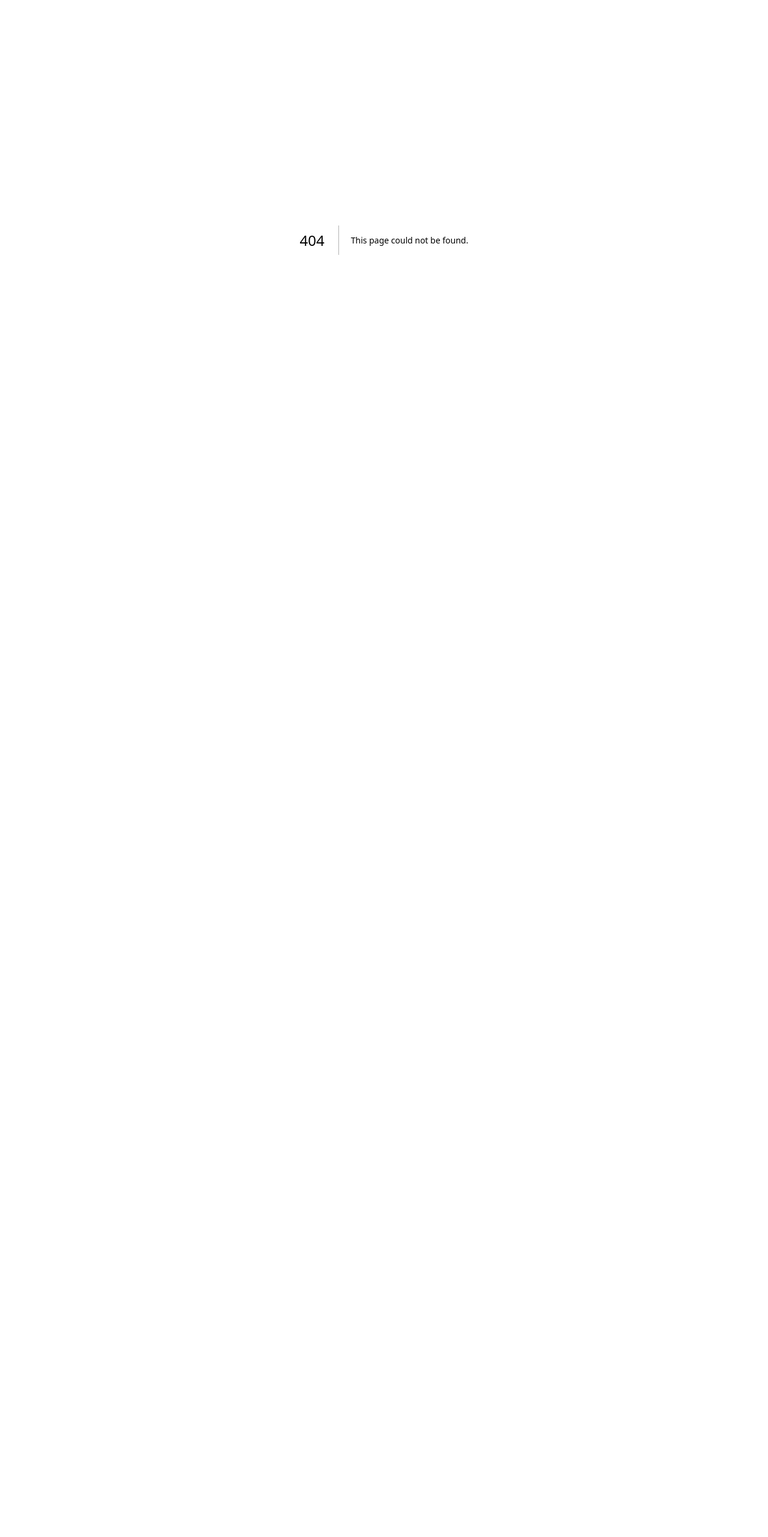
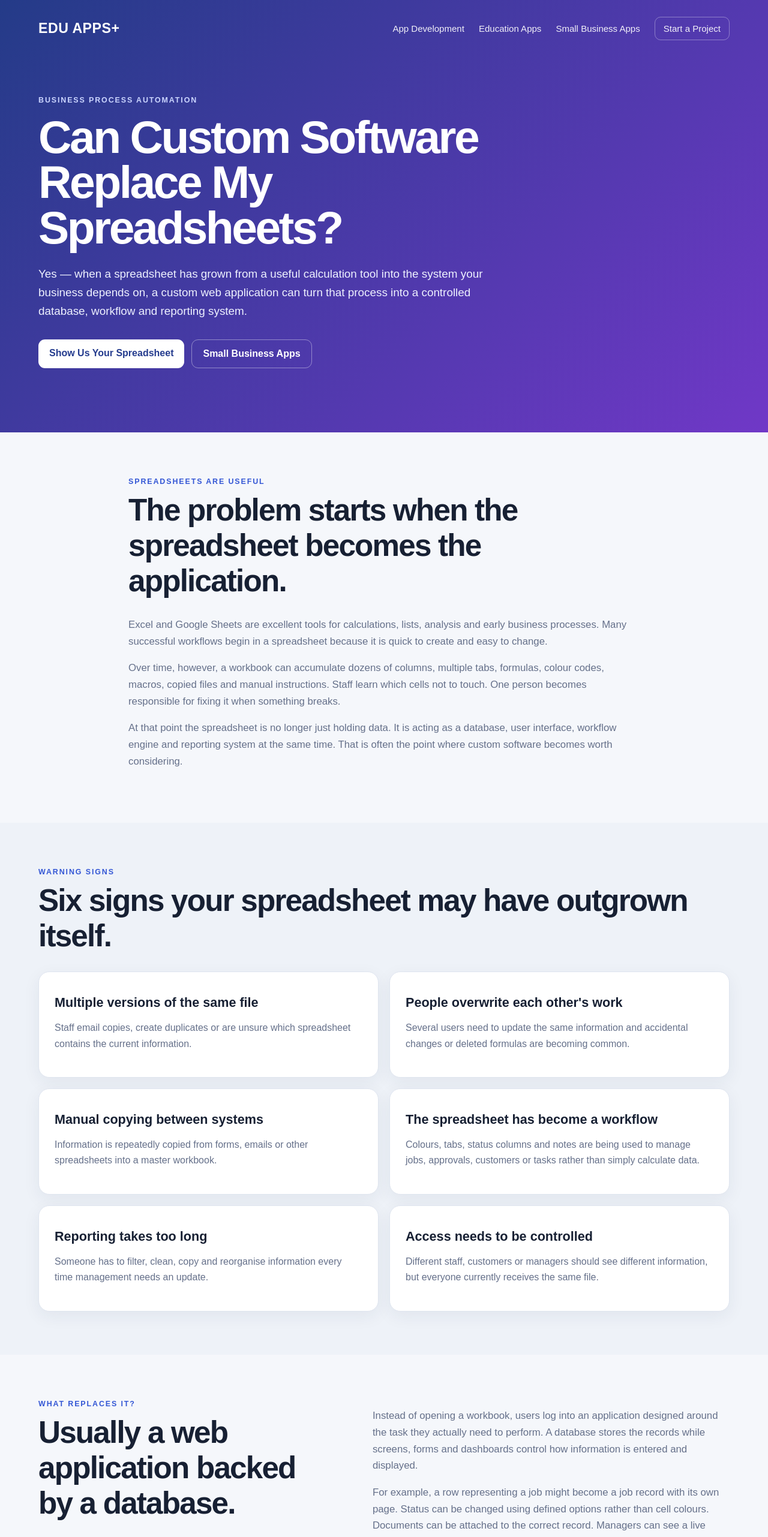
Before and after one commit to trevore777/eduappsplus_website, a Next.js app: page /replace-spreadsheets-with-software in a window 1280 px wide. Before the commit this address had no page. Shown: the top 2563 px of the page at 60% size. Before the commit the page ends 800 px from the top, so only its background shows below. Built offline with nearby package versions, Linux system fonts and the light colour scheme.

Commit message:
Add spreadsheet replacement software guide

```diff
--- /dev/null
+++ b/app/replace-spreadsheets-with-software/page.js
@@ -0,0 +1,56 @@
+import Link from "next/link";
+
+export const metadata = {
+  title: "Can Custom Software Replace My Spreadsheets? | EDU Apps Plus",
+  description: "Learn when a growing spreadsheet process should become a custom business application, including databases, workflows, permissions, automation, reporting and AI.",
+  alternates: { canonical: "/replace-spreadsheets-with-software" },
+};
+
+const signs = [
+  ["Multiple versions of the same file", "Staff email copies, create duplicates or are unsure which spreadsheet contains the current information."],
+  ["People overwrite each other's work", "Several users need to update the same information and accidental changes or deleted formulas are becoming common."],
+  ["Manual copying between systems", "Information is repeatedly copied from forms, emails or other spreadsheets into a master workbook."],
+  ["The spreadsheet has become a workflow", "Colours, tabs, status columns and notes are being used to manage jobs, approvals, customers or tasks rather than simply calculate data."],
+  ["Reporting takes too long", "Someone has to filter, clean, copy and reorganise information every time management needs an update."],
+  ["Access needs to be controlled", "Different staff, customers or managers should see different information, but everyone currently receives the same file."],
+];
+
+export default function ReplaceSpreadsheetsPage() {
+  return <>
+    <header className="siteHeader"><div className="wrap">
+      <div className="top"><Link className="brand" href="/">EDU APPS+</Link><nav className="mainNav"><Link href="/app-development">App Development</Link><Link href="/education-apps">Education Apps</Link><Link href="/small-business-apps">Small Business Apps</Link><Link className="navCta" href="/enquire">Start a Project</Link></nav></div>
+      <div className="commercialHero"><span className="eyebrow">Business process automation</span><h1>Can Custom Software Replace My Spreadsheets?</h1><p>Yes — when a spreadsheet has grown from a useful calculation tool into the system your business depends on, a custom web application can turn that process into a controlled database, workflow and reporting system.</p><div className="heroActions"><Link className="primaryButton" href="/enquire">Show Us Your Spreadsheet</Link><Link className="secondaryButton" href="/small-business-apps">Small Business Apps</Link></div></div>
+    </div></header>
+
+    <main>
+      <section className="commercialSection"><div className="wrap narrow"><span className="eyebrow dark">Spreadsheets are useful</span><h2 className="largeHeading">The problem starts when the spreadsheet becomes the application.</h2><div className="aboutCopy"><p>Excel and Google Sheets are excellent tools for calculations, lists, analysis and early business processes. Many successful workflows begin in a spreadsheet because it is quick to create and easy to change.</p><p>Over time, however, a workbook can accumulate dozens of columns, multiple tabs, formulas, colour codes, macros, copied files and manual instructions. Staff learn which cells not to touch. One person becomes responsible for fixing it when something breaks.</p><p>At that point the spreadsheet is no longer just holding data. It is acting as a database, user interface, workflow engine and reporting system at the same time. That is often the point where custom software becomes worth considering.</p></div></div></section>
+
+      <section className="commercialSection altSection"><div className="wrap"><span className="eyebrow dark">Warning signs</span><h2 className="largeHeading">Six signs your spreadsheet may have outgrown itself.</h2><div className="serviceGrid">{signs.map(([title,text]) => <div className="serviceCard" key={title}><h3>{title}</h3><p>{text}</p></div>)}</div></div></section>
+
+      <section className="commercialSection"><div className="wrap aboutGrid"><div><span className="eyebrow dark">What replaces it?</span><h2 className="largeHeading">Usually a web application backed by a database.</h2></div><div className="aboutCopy"><p>Instead of opening a workbook, users log into an application designed around the task they actually need to perform. A database stores the records while screens, forms and dashboards control how information is entered and displayed.</p><p>For example, a row representing a job might become a job record with its own page. Status can be changed using defined options rather than cell colours. Documents can be attached to the correct record. Managers can see a live dashboard without asking someone to prepare another spreadsheet.</p><p>The goal is not to recreate every spreadsheet cell on a webpage. It is to understand why the spreadsheet exists and design a cleaner workflow around the underlying business process.</p></div></div></section>
+
+      <section className="commercialSection altSection"><div className="wrap"><span className="eyebrow dark">What custom software can add</span><h2 className="largeHeading">Move beyond rows, columns and formulas.</h2><div className="serviceGrid">
+        <div className="serviceCard"><h3>User accounts & permissions</h3><p>Give administrators, staff, customers or other users access only to the information and actions relevant to them.</p></div>
+        <div className="serviceCard"><h3>Structured workflows</h3><p>Move work through defined stages with validation, responsibilities and status changes instead of relying on notes or colour codes.</p></div>
+        <div className="serviceCard"><h3>Live dashboards</h3><p>Calculate totals, workload, progress and other indicators directly from current database records.</p></div>
+        <div className="serviceCard"><h3>Automation</h3><p>Trigger notifications, calculations, document generation or other actions when information changes.</p></div>
+        <div className="serviceCard"><h3>API integrations</h3><p>Connect the workflow to payments, external data, email or other business services instead of manually transferring information.</p></div>
+        <div className="serviceCard"><h3>AI assistance</h3><p>Add focused AI features for summarising, extracting, classifying or drafting where they genuinely improve the workflow.</p></div>
+      </div></div></section>
+
+      <section className="commercialSection"><div className="wrap narrow"><span className="eyebrow dark">Do I lose my existing data?</span><h2 className="largeHeading">Existing spreadsheet data can often become the starting dataset.</h2><div className="aboutCopy"><p>A migration does not necessarily mean starting again. Existing spreadsheet records can often be cleaned, mapped and imported into the new database.</p><p>The important step is understanding what each column means, which values are reliable, how duplicates should be handled and whether old spreadsheet conventions need to become proper database relationships or status fields.</p><p>It is also possible to introduce the new system in stages. A business can test the application with a limited workflow or dataset before retiring the old spreadsheet process completely.</p></div></div></section>
+
+      <section className="commercialSection altSection"><div className="wrap aboutGrid"><div><span className="eyebrow dark">When not to replace it</span><h2 className="largeHeading">Not every spreadsheet needs custom software.</h2></div><div className="aboutCopy"><p>If one person uses a small spreadsheet occasionally, the process is stable, mistakes are rare and there is little repetitive administration, replacing it may add complexity without enough benefit.</p><p>Custom software becomes more compelling when the spreadsheet supports an important repeated process, several people depend on it, errors are costly, reporting is difficult or the business is spending significant time working around the limitations of the file.</p><p>The decision should be based on the value of improving the workflow, not simply on whether software can technically be built.</p></div></div></section>
+
+      <section className="commercialSection"><div className="wrap"><span className="eyebrow dark">A practical migration</span><h2 className="largeHeading">Turn the existing spreadsheet into a software specification.</h2><div className="serviceGrid">
+        <div className="serviceCard"><h3>1. Explain the process</h3><p>Show what the spreadsheet tracks, who uses it and what happens before and after information is entered.</p></div>
+        <div className="serviceCard"><h3>2. Identify the pain points</h3><p>Find the copying, errors, delays, reporting work and access problems that the new system should remove.</p></div>
+        <div className="serviceCard"><h3>3. Build the core workflow</h3><p>Create the smallest application that replaces the most important part of the spreadsheet process.</p></div>
+        <div className="serviceCard"><h3>4. Import, test & expand</h3><p>Bring across appropriate data, test with real users and then add automation or integrations where they provide measurable value.</p></div>
+      </div><div className="aboutCopy"><p>For related planning, see <Link className="textLink" href="/small-business-app-cost">How Much Does It Cost to Develop a Small Business App?</Link> and <Link className="textLink" href="/ai-for-business-apps">How Can AI Be Added to My Business App?</Link></p></div></div></section>
+
+      <section className="commercialSection"><div className="wrap"><div className="ctaPanel"><div><span className="eyebrow">Is your spreadsheet running the business?</span><h2>You can start by showing us the process you already have.</h2><p>You do not need to write a technical specification. An existing spreadsheet, an explanation of who uses it and a description of what is becoming difficult can be enough to start designing a better system.</p></div><Link className="primaryButton" href="/enquire">Discuss My Spreadsheet</Link></div></div></section>
+    </main>
+    <footer>EDU Apps Plus · Custom Business Software · <Link href="/">Home</Link></footer>
+  </>;
+}
```
